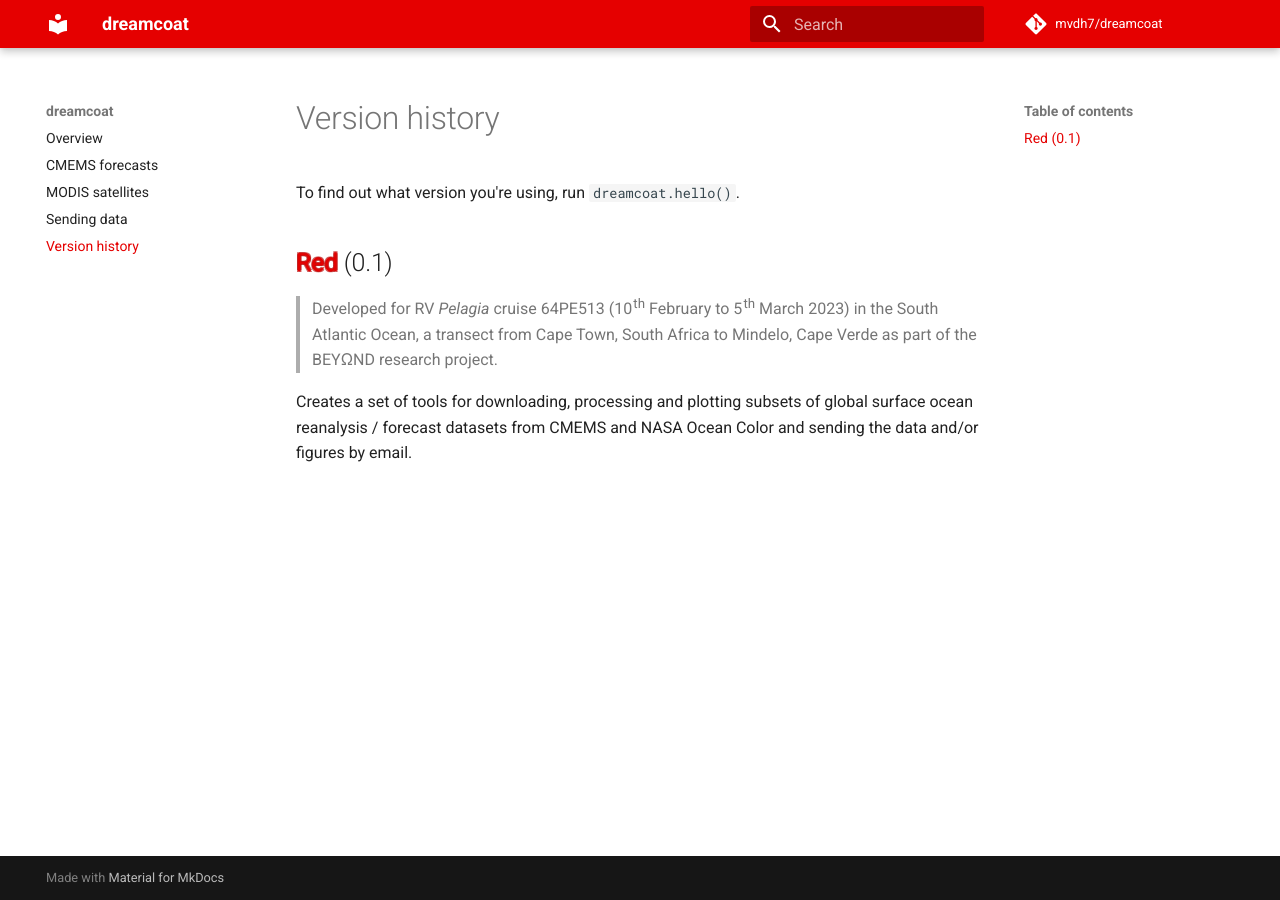
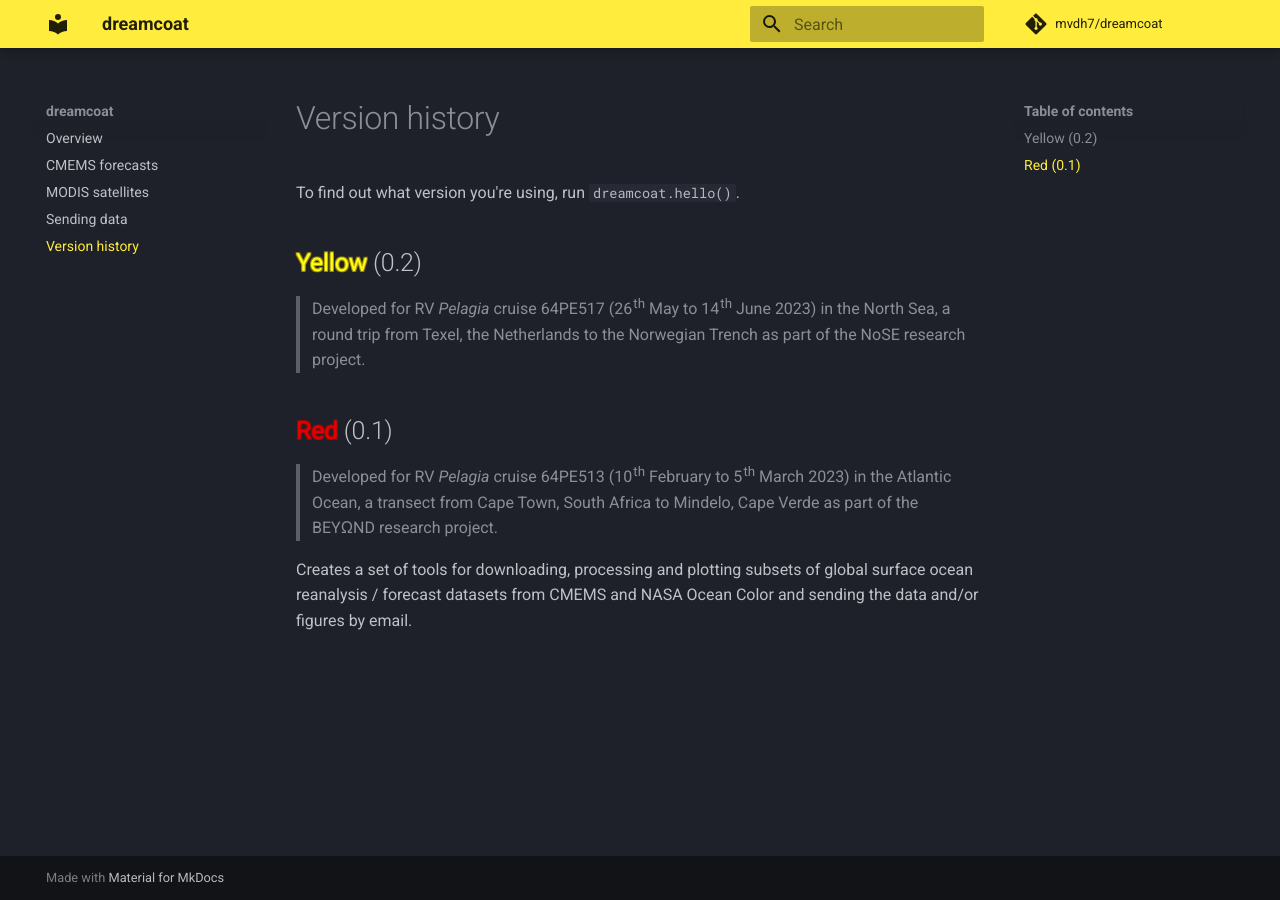
Before and after one commit to mvdh7/dreamcoat, an MkDocs documentation site: the page built from docs/versions.md, in a window 1280 px wide. Built offline with MkDocs 1.6.1 and Material for MkDocs 9.7.7, drawn with Linux system fonts in a browser that asks for light colours; comment, search, counter and statistics services are not loaded.

```diff
--- a/docs/versions.md
+++ b/docs/versions.md
@@ -2,8 +2,12 @@
 
 To find out what version you're using, run `dreamcoat.hello()`.
 
+## <span style='color:#ffff14; font-weight: 500; text-shadow: -1px 1px 0 #ceb301aa, 1px 1px 0 #ceb301aa, 1px -1px 0 #ceb301aa, -1px -1px 0 #ceb301aa;'>Yellow</span> (0.2)
+
+> Developed for RV *Pelagia* cruise 64PE517 (26<sup>th</sup> May to 14<sup>th</sup> June 2023) in the North Sea, a round trip from Texel, the Netherlands to the Norwegian Trench as part of the NoSE research project.
+
 ## <span style='color:#e50000; font-weight: 500; text-shadow: -1px 1px 0 #bb0000aa, 1px 1px 0 #bb0000aa, 1px -1px 0 #bb0000aa, -1px -1px 0 #bb0000aa;'>Red</span> (0.1)
 
-> Developed for RV *Pelagia* cruise 64PE513 (10<sup>th</sup> February to 5<sup>th</sup> March 2023) in the South Atlantic Ocean, a transect from Cape Town, South Africa to Mindelo, Cape Verde as part of the BEYΩND research project.
+> Developed for RV *Pelagia* cruise 64PE513 (10<sup>th</sup> February to 5<sup>th</sup> March 2023) in the Atlantic Ocean, a transect from Cape Town, South Africa to Mindelo, Cape Verde as part of the BEYΩND research project.
 
 Creates a set of tools for downloading, processing and plotting subsets of global surface ocean reanalysis / forecast datasets from CMEMS and NASA Ocean Color and sending the data and/or figures by email.
--- a/mkdocs.yml
+++ b/mkdocs.yml
@@ -12,7 +12,9 @@ nav:
 theme:
   name: material
   palette:
-    scheme: dreamcoat-red
+    scheme: slate
+    primary: yellow
+    accent: amber
   features:
     - navigation.instant
 
```
Also changed, not shown: 1 other file.
